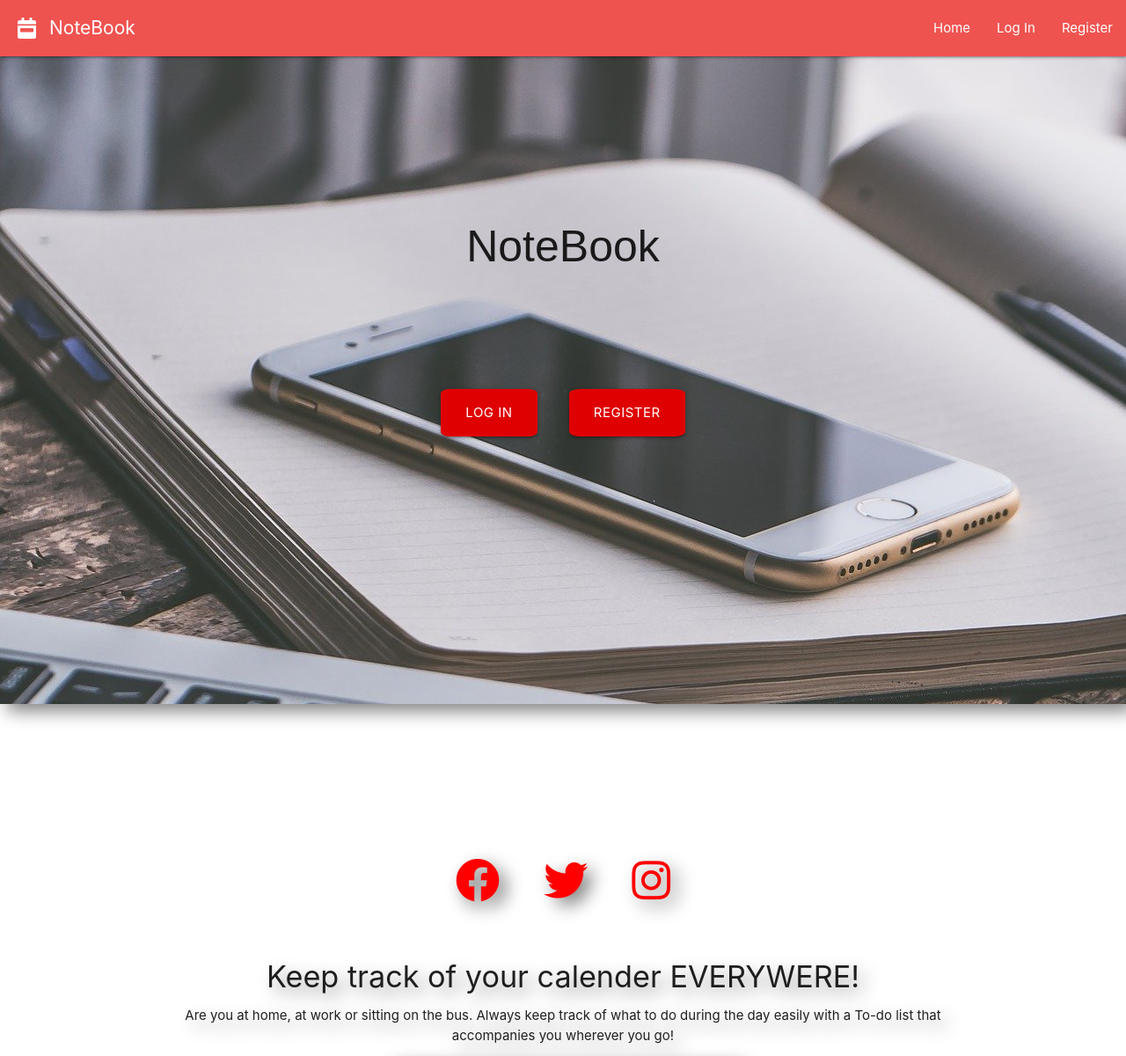
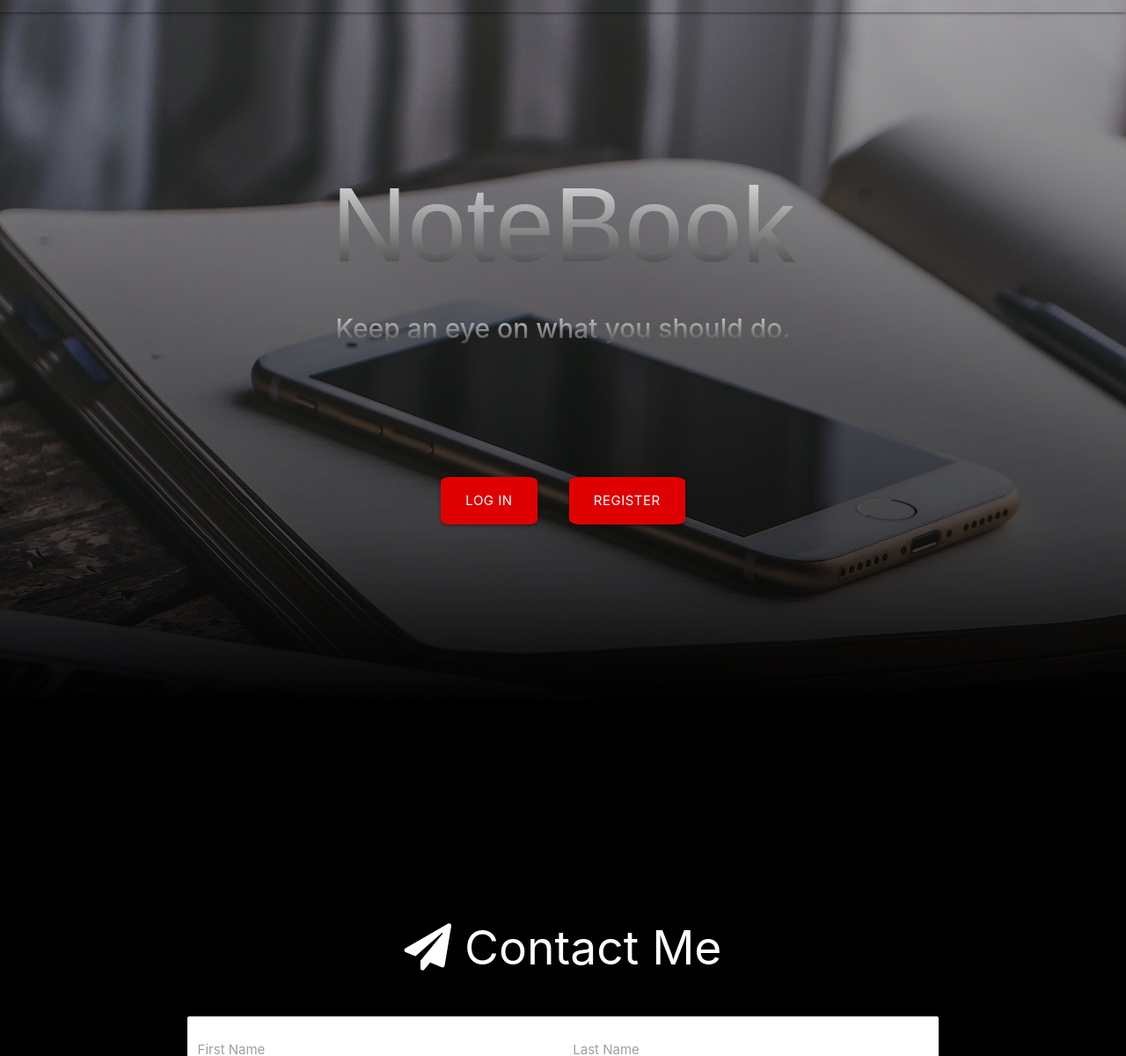
Before and after one commit to Code-Institute-Submissions/Ms3-project-3, a Flask app: page /home in a window 1280 px wide. Shown: the top 1200 px of the page at 88% size. Run offline with Flask 2, Linux system fonts and the light colour scheme; some libraries are stand-ins or nearby versions.

Commit message:
beautify landing page

```diff
--- a/static/css/style.css
+++ b/static/css/style.css
@@ -1,20 +1,32 @@
+#navbar {
+    background: transparent;
+    position: fixed;
+    top: -70px;
+    width: 100%;
+    transition: top 0.5s;
+    z-index: 10000;
+}
+
+nav ul a {
+    -webkit-transition: background-color .3s;
+    transition: background-color .3s;
+    font-size: 1.4rem;
+    color: black;
+    display: block;
+    padding: 0 15px;
+    cursor: pointer;
+}
+
 nav .brand-logo {
-    font-size: 1.4rem;
+    font-size: 3rem;
     padding-left: 20px;
+    color: black;
 }
 
 .h2-front {
     position: absolute;
     right: 50%;
     top: 40%;
-}
-
-html {
-    filter: drop-shadow(8px 8px 10px grey);
-}
-
-nav {
-    top: 0;
 }
 
 .btn-container {
@@ -35,15 +47,11 @@ nav {
 .main-image {
     height: 100vh;
     width: 100%;
-    background-image: url(../images/business.jpg);
     background-repeat: no-repeat;
     top: 0;
     position: absolute;
     z-index: -1;
-}
-
-.social-media-container {
-    margin-top: 85vh;
+    background: linear-gradient(to bottom, rgba(0, 0, 0, 0.3) 0%, rgba(0, 0, 0, 0.7) 75%, #000000 100%), url(../images/business.jpg);
 }
 
 .social-media-container i {
@@ -51,11 +59,29 @@ nav {
     margin: 23px;
 }
 
-.header-page {
+.header-container p {
     position: relative;
     top: 20vh;
-    font-size: 50px;
+    font-size: 30px;
+    background: -webkit-linear-gradient(#eee, #333);
+    -webkit-background-clip: text;
+    -webkit-text-fill-color: transparent;
+}
+
+.header-container h3 {
+    position: relative;
+    top: 20vh;
+    font-size: 120px;
     font-family: fantasy, sans-serif;
+      background: -webkit-linear-gradient(#eee, #333);
+    -webkit-background-clip: text;
+    -webkit-text-fill-color: transparent;
+}
+
+@media screen and (max-width: 600px) {
+.header-container h3 {
+    font-size: 60px;
+    }
 }
 
 .icons-exp-container {
@@ -71,7 +97,7 @@ nav {
 }
 
 .social-media-container i {
-    color: red;
+    color: white;
 }
 
 .container {
@@ -83,10 +109,30 @@ nav {
     top: 100px;
 }
 
-.footer-container {
-    bottom: 10px;
+.footer-container h5 {
+    padding-bottom: 10px;
+    color: white;
 }
 
 .send-btn i {
     margin-right: 10px;
 }
+
+.form-container {
+    margin-top: 80vh;
+}
+
+body {
+    background-color: black;
+    height: 100%;
+    width: 100%;
+}
+
+html {
+    width: auto;
+    height: -webkit-fill-available;
+}
+
+.form-container h2 {
+    color: white;
+}
--- a/static/js/script.js
+++ b/static/js/script.js
@@ -11,3 +11,13 @@
         }
     });
   });
+
+window.onscroll = function() {scrollFunction()};
+
+function scrollFunction() {
+  if (document.body.scrollTop > 20 || document.documentElement.scrollTop > 20) {
+    document.getElementById("navbar").style.top = "0";
+  } else {
+    document.getElementById("navbar").style.top = "-50px";
+  }
+}
--- a/templates/home.html
+++ b/templates/home.html
@@ -14,19 +14,19 @@
 <body>
     <header>
     <!-- Navigation -->
-        <nav>
-            <div class="nav-wrapper red lighten-1">
-                <a href="#!" class="brand-logo"><i class="fas fa-calendar-week prefix"></i>NoteBook</a>
+        <nav id="navbar">
+            <div class="nav-wrapper">
+                <a href="{{ url_for('home') }}" class="brand-logo center"><strong>NoteBook</strong></a>
                 <a href="#" data-target="mobile-demo" class="sidenav-trigger"><i class="fas fa-bars"></i></a>
                 <ul class="right hide-on-med-and-down">
-                    <li><a href="{{ url_for('home') }}">Home</a></li>
+                    <li><a href="{{ url_for('home') }}"><strong>Home</strong></a></li>
                     {% if session.user %}
-                        <li><a href="{{ url_for('profile', username=session['user']) }}">Profile</a></li>
-                        <li><a href="{{ url_for('add_note') }}">New Note</a></li>
-                        <li><a href="{{ url_for('logout') }}">Log Out</a></li>
+                        <li><a href="{{ url_for('profile', username=session['user']) }}"><strong>Profile</strong></a></li>
+                        <li><a href="{{ url_for('add_note') }}"><strong>New Note</strong></a></li>
+                        <li><a href="{{ url_for('logout') }}"><strong>Log Out</strong></a></li>
                     {% else %}
-                        <li><a href="{{ url_for('login') }}">Log In</a></li>
-                        <li><a href="{{ url_for('register') }}">Register</a></li>
+                        <li><a href="{{ url_for('login') }}"><strong>Log In</strong></a></li>
+                        <li><a href="{{ url_for('register') }}"><strong>Register</strong></a></li>
                     {% endif %}
                 </ul>
             </div>
@@ -65,10 +65,11 @@
 
 
     <!-- Main Headline Title -->
-    <div class="container">
+    <div class="header-container">
         <div class="row">
-            <div class="col s12">
+            <div class="col m12 s12">
                 <h3 class="center-align header-page">NoteBook</h3>
+                <p class="center-align"><strong>Keep an eye on what you should do.</strong></p>
             </div>
         </div>
     </div>
@@ -86,51 +87,13 @@
     <!-- Main Headline Image -->
     <div class="main-image"></div>
 
-    <!-- Main Headline Social Media Icons -->
-    <div class="social-media-container">
-        <div class="row">
-            <div class="col s12 l12 center-align">
-                <a href=""><i class="fab fa-facebook"></i></a>
-                <a href=""><i class="fab fa-twitter"></i></a>
-                <a href=""><i class="fab fa-instagram"></i></a>
-            </div>
-        </div>
-    </div>
-
-    <!-- Main Page Text -->
-    <div class="container center-align">
-        <div class="row">
-            <div class="col s12">
-                <h4>Keep track of your calender EVERYWERE!</h4>
-                <p>Are you at home, at work or sitting on the bus. Always keep track of what to do during the day easily with a To-do list that accompanies you wherever you go!</p>
-                <div class="col s12 center-align">
-                    <img class="responsive-img" src="https://media.giphy.com/media/r9OixsRnfHBujrEXZt/giphy.gif" alt="">
-                </div>
-            </div>
-        </div>
-    </div>
-
-    <!-- User experience section -->
-    <div class="icons-exp-container center-align">
-        <div class="row">
-            <div class="col s12 l4">
-                <i class="fas fa-bolt"></i>
-                <h4>Speeds up</h4>
-           </div>
-            <div class="col s12 l4">
-                <i class="fas fa-users"></i>
-                <h4>User Experience Focused</h4>
-           </div>
-            <div class="col s12 l4">
-                <i class="fas fa-cogs"></i>
-                <h4>Easy to work with</h4>
-           </div>
-        </div>
-    </div>
 
     <!-- Contact Form -->
-    <div class="center-align">
-        <h4>Contact Me</h4>
+<section class="form-container">
+    <div class="row">
+        <div class=" col m12 s8 offset-s2 center-align">
+            <h2><i class="fas fa-paper-plane"></i> Contact Me</h2>
+        </div>
     </div>
     <div class="row">
         <form class="col s8 m8 offset-m2 offset-s2 card-panel">
@@ -165,6 +128,20 @@
             </div>
         </form>
     </div>
+</section>
+
+    <hr>
+
+    <!-- Social Media Icons -->
+    <div class="social-media-container">
+        <div class="row">
+            <div class="col s12 l12 center-align">
+                <a href=""><i class="fab fa-facebook"></i></a>
+                <a href=""><i class="fab fa-twitter"></i></a>
+                <a href=""><i class="fab fa-instagram"></i></a>
+            </div>
+        </div>
+    </div>
 
 
     <!-- Footer -->
```
